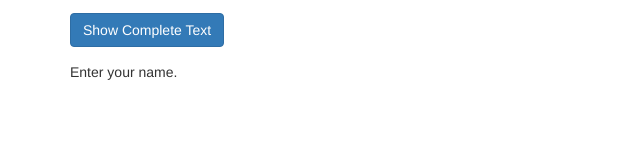
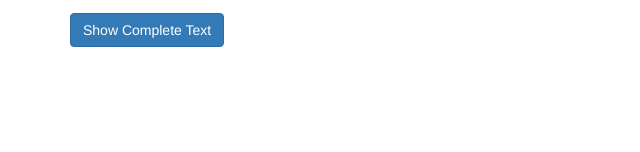
Before and after one commit to ibnuhalimm/angular-fundamentals, an Angular app: page / in a window 1280 px wide. Shown: the part 131-283 px from the top of the page, without its empty margins (0-640 px from the left). Built offline with nearby package versions, Linux system fonts and the light colour scheme.

Commit message:
ngIf directive

```diff
--- a/src/app/content/content.component.html
+++ b/src/app/content/content.component.html
@@ -16,9 +16,9 @@
                 Show Complete Text
             </button>
         </div>
-        <div class="form-group">
+        <div class="form-group" *ngIf="showUserName">
             <p>
-                {{ completeText }}
+                Your name is : <b>{{ userName }}</b>
             </p>
         </div>
     </div>
--- a/src/app/content/content.component.ts
+++ b/src/app/content/content.component.ts
@@ -7,8 +7,8 @@ import { Component, OnInit } from '@angular/core';
 })
 export class ContentComponent implements OnInit {
     allowShowName = false;
-    completeText = 'Enter your name.';
-    userName: string = '';
+    userName = '';
+    showUserName = false;
 
     constructor() {
         setTimeout(() => {
@@ -20,6 +20,6 @@ export class ContentComponent implements OnInit {
     }
 
     onShowName() {
-        this.completeText = `Your name is ${this.userName}`;
+        this.showUserName = true;
     }
 }
```
